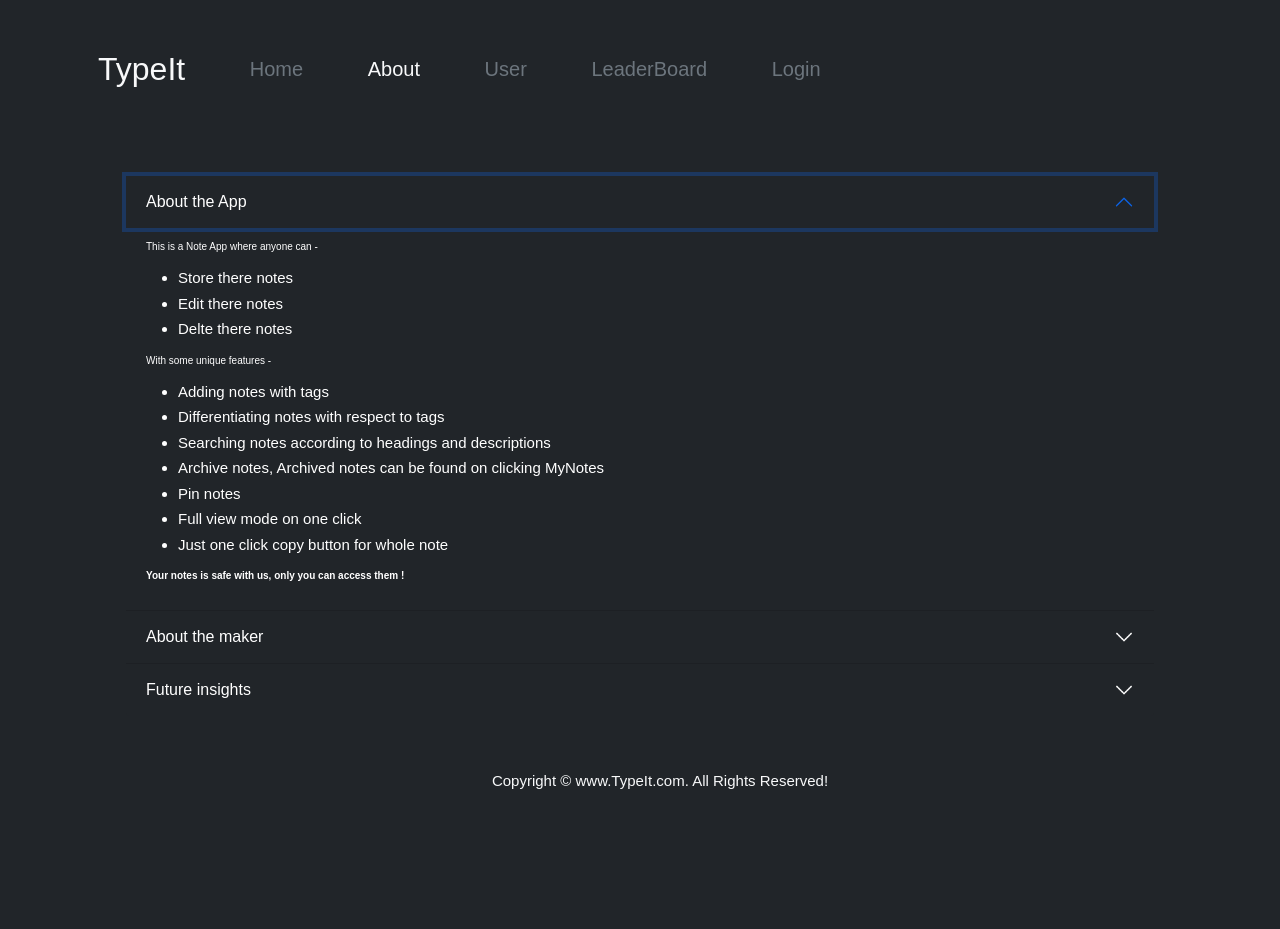
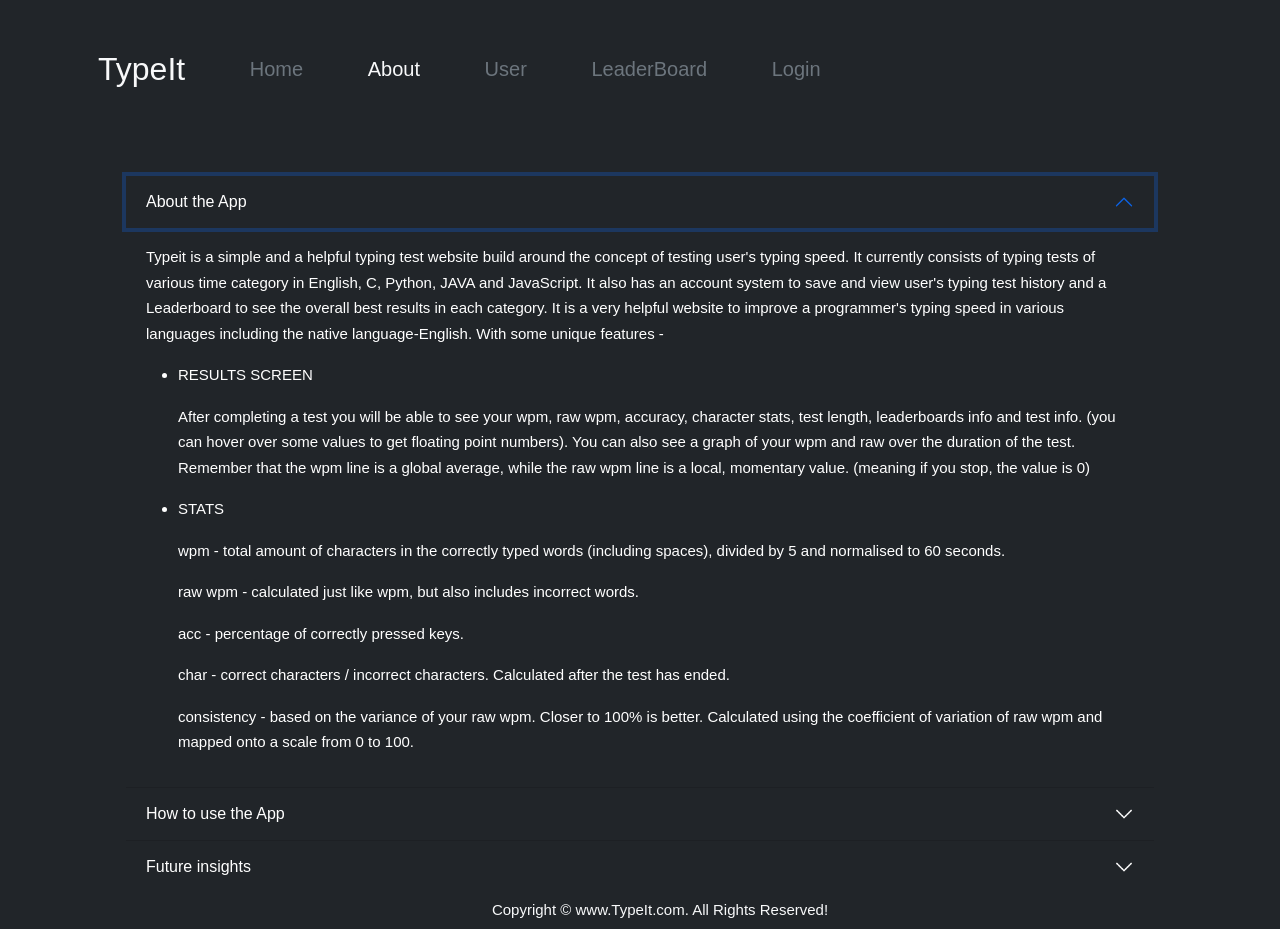
Before and after one commit to nitish-420/typeIt-frontend, a React (Create React App) app: page /about in a window 1280 px wide. Both pictures are taken after a click on the button "About the App". Before the commit the page ends 800 px from the top, so only its background shows below. Built offline with nearby package versions, Linux system fonts and the light colour scheme.

Commit message:
About page

```diff
--- a/src/components/About.jsx
+++ b/src/components/About.jsx
@@ -12,23 +12,33 @@ const About = () => {
                     </h2>
                     <div id="flush-collapseOne" className="accordion-collapse collapse" aria-labelledby="flush-headingOne" data-bs-parent="#accordionFlushExample">
                         <div className="accordion-body">
-                            <p>This is a Note App where anyone can -</p>
+                            Typeit is a simple and a helpful typing test website build around the concept of testing user's typing speed. It currently consists of typing tests of various time category in English, C, Python, JAVA and JavaScript. It also has an account system to save and view user's typing test history and a Leaderboard to see the overall best results in each category. It is a very helpful website to improve a programmer's typing speed in various languages including the native language-English.
+                            With some unique features -
                             <ul>
-                                <li>Store there notes</li>
-                                <li>Edit there notes</li>
-                                <li>Delte there notes</li>
+                            <p></p>
+                                <li>RESULTS SCREEN
+                                    <p></p>
+                                    After completing a test you will be able to see your wpm, raw wpm, accuracy, character stats, test length, leaderboards info and test info.
+                                    (you can hover over some values to get floating point numbers). You can also see a graph of your wpm and raw over the duration of the test.
+                                     Remember that the wpm line is a global average, while the raw wpm line is a local, momentary value. (meaning if you stop, the value is 0)
+
+                                </li>
+                                <li>
+                                <p></p>STATS
+                                    <p></p><p></p>
+                                     wpm - total amount of characters in the correctly typed words (including spaces), divided by 5 and normalised to 60 seconds.
+
+                                        <p></p>raw wpm - calculated just like wpm, but also includes incorrect words.
+
+                                        <p></p>acc - percentage of correctly pressed keys.
+
+                                        <p></p> char - correct characters / incorrect characters. Calculated after the test has ended.
+
+                                        <p></p>consistency - based on the variance of your raw wpm. Closer to 100% is better. Calculated using the coefficient of variation of raw wpm and mapped onto a scale from 0 to 100.
+
+                                </li>
+
                             </ul>
-                            <p>With some unique features -</p>
-                            <ul>
-                                <li>Adding notes with tags</li>
-                                <li>Differentiating notes with respect to tags</li>
-                                <li>Searching notes according to headings and descriptions</li>
-                                <li>Archive notes, Archived notes can be found on clicking MyNotes</li>
-                                <li>Pin notes</li>
-                                <li>Full view mode on one click</li>
-                                <li>Just one click copy button for whole note</li>
-                            </ul>
-                            <p><strong>Your notes is safe with us, only you can access them !</strong></p>
 
                         </div>
                     </div>
@@ -36,16 +46,20 @@ const About = () => {
                 <div className="accordion-item text-white bg-dark">
                     <h2 className="accordion-header " id="flush-headingTwo">
                         <button className="accordion-button collapsed text-white bg-dark " type="button" data-bs-toggle="collapse" data-bs-target="#flush-collapseTwo" aria-expanded="false" aria-controls="flush-collapseTwo">
-                            About the maker
+                            How to use the App
                         </button>
                     </h2>
                     <div id="flush-collapseTwo" className="accordion-collapse collapse" aria-labelledby="flush-headingTwo" data-bs-parent="#accordionFlushExample">
                         <div className="accordion-body">
-                            <p>Made with dedication by Nitish Bhardwaj</p>
-                            <p>Contact me at -</p>
-                            <ul>
-                                <li>nitishb073@gmail.com</li>
-                                <li>8221065277</li>
+                        <ul>
+                                <li>Keybinds</li>
+                                    You can use TAB to restart the typing test.
+                                <li>For English</li>
+                                Press spaces after each word. If the sentence is long press space after the last word you see on screen and the app will centre the rest of it accordingly.
+                                <li>For other languages</li>
+                                Press spaces after each word. If the sentence is long press space after the last word you see on screen and the app will centre the rest of it accordingly.
+                                <br></br>Press ENTER after every line to go to the next
+
                             </ul>
                         </div>
                     </div>
@@ -59,12 +73,13 @@ const About = () => {
                     <div id="flush-collapseThree" className="accordion-collapse collapse" aria-labelledby="flush-headingThree" data-bs-parent="#accordionFlushExample">
                         <div className="accordion-body">
                             <ul>
-                                <li>Adding new note with timelimit after that time note will be deleted automatically</li>
-                                <li>Alarm with notes </li>
-                                <li>Hover notes to show other options for desktops and no change for mobiles</li>
+                                <li>Typing Race!</li>
+                                <p></p>Allowing users to have a typing race among themeselves by random, friend or intra-group options to choose from. <p></p>
+                                <li>Discord server</li>
+                                <p></p>Opening discord server to communicate to the users for future races and contests! <p></p>
 
                             </ul>
-                            <p>Contact me in case of any query, or any suggestion of new feature</p>
+                            Contact me in case of any query, or any suggestion of new feature
                         </div>
                     </div>
                 </div>
```
